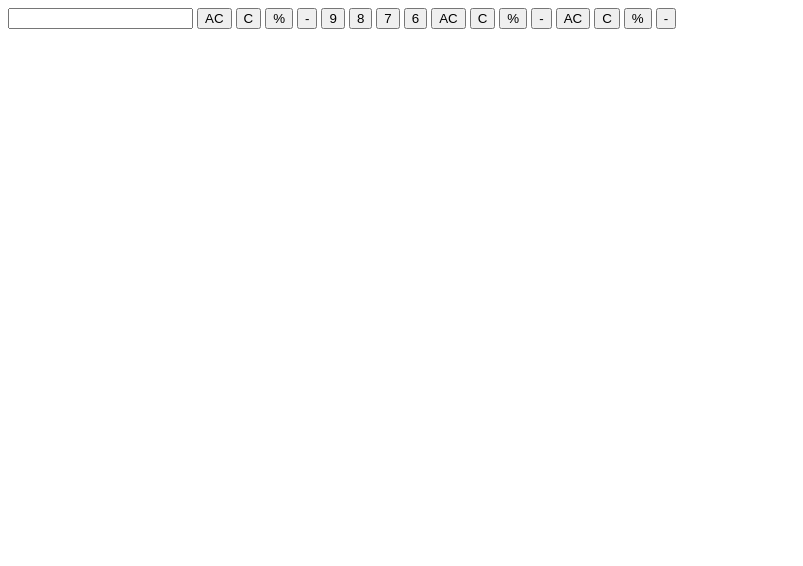
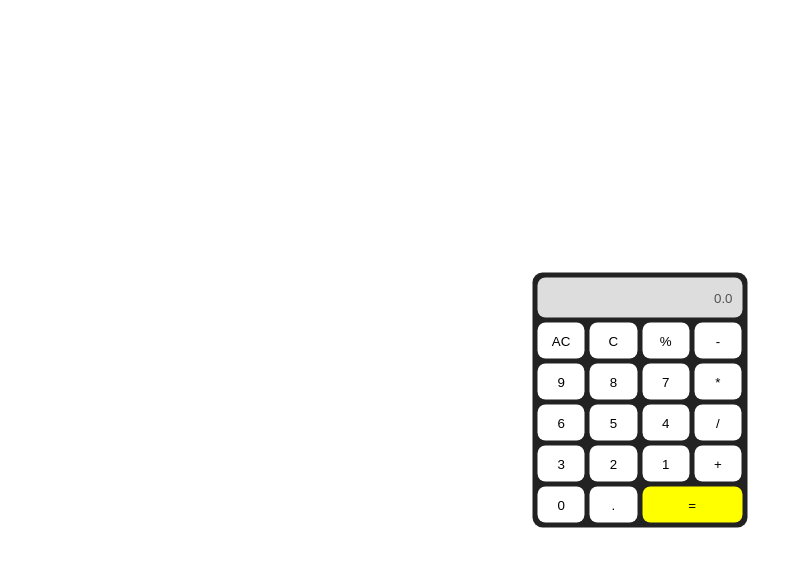
Before and after one commit to kargarsadeq/calculator, a plain HTML site: page index.html in a window 1280 px wide. Shown: the whole page, without its empty margins (0-803 px from the left). Drawn offline with Linux system fonts and the light colour scheme.

Commit message:
comlete css

```diff
--- a/index.html
+++ b/index.html
@@ -4,12 +4,13 @@
     <meta charset="UTF-8">
     <meta http-equiv="X-UA-Compatible" content="IE=edge">
     <meta name="viewport" content="width=device-width, initial-scale=1.0">
+    <link rel="stylesheet" href="./style.css">
     <title>calc</title>
 
 </head>
 <body>
     <form name="calc">
-        <input type="text" value="" name="display" >
+        <input type="text" value="0.0" disabled name="display" >
         <input type="button" value="AC">
         <input type="button" value="C">
         <input type="button" value="%">
@@ -18,18 +19,24 @@
         <input type="button" value="9">
         <input type="button" value="8">
         <input type="button" value="7">
+        <input type="button" value="*">
+
         <input type="button" value="6">
+        <input type="button" value="5">
+        <input type="button" value="4">
+        <input type="button" value="/">
 
-        <input type="button" value="AC">
-        <input type="button" value="C">
-        <input type="button" value="%">
-        <input type="button" value="-">
+        <input type="button" value="3">
+        <input type="button" value="2">
+        <input type="button" value="1">
+        <input type="button" value="+">
 
-        <input type="button" value="AC">
-        <input type="button" value="C">
-        <input type="button" value="%">
-        <input type="button" value="-">
 
+        <input type="button" value="0">
+        <input type="button" value=".">
+        <input type="button" value="=">
+
+        <div style="clear:both;"></div>
     </form>
 </body>
 </html>
--- /dev/null
+++ b/style.css
@@ -0,0 +1,43 @@
+* {
+margin: 0;
+padding: 0;
+outline: none;
+
+}
+body,html{
+    height: 100%;;
+}
+form{
+    background: #222;
+    width: 215px;
+    border-radius: 10px;
+    position: relative;
+    top:50%;
+    left:50%;
+    transform: translate(-50%,-50%);
+}
+input[name="display"]{
+
+    background: #ddd;
+    height: 40px;
+    text-align: right;
+    border-radius: 8px;
+    margin: 5px;
+    width: calc(100% - 30px );
+    border: none;
+    padding: 0 10px;
+}
+input[type="button"]:nth-last-of-type(1){
+    background: yellow;
+    width: calc( 50% - 7px );
+}
+input[type="button"]{
+    float: left;
+    width: calc(100%/4 - 6.5px);
+    background: #fff;
+    border-radius: 8px;
+    height: 36px;
+    text-align: center;
+    margin: 0 0 5px 5px;
+    border: none;
+}
```
